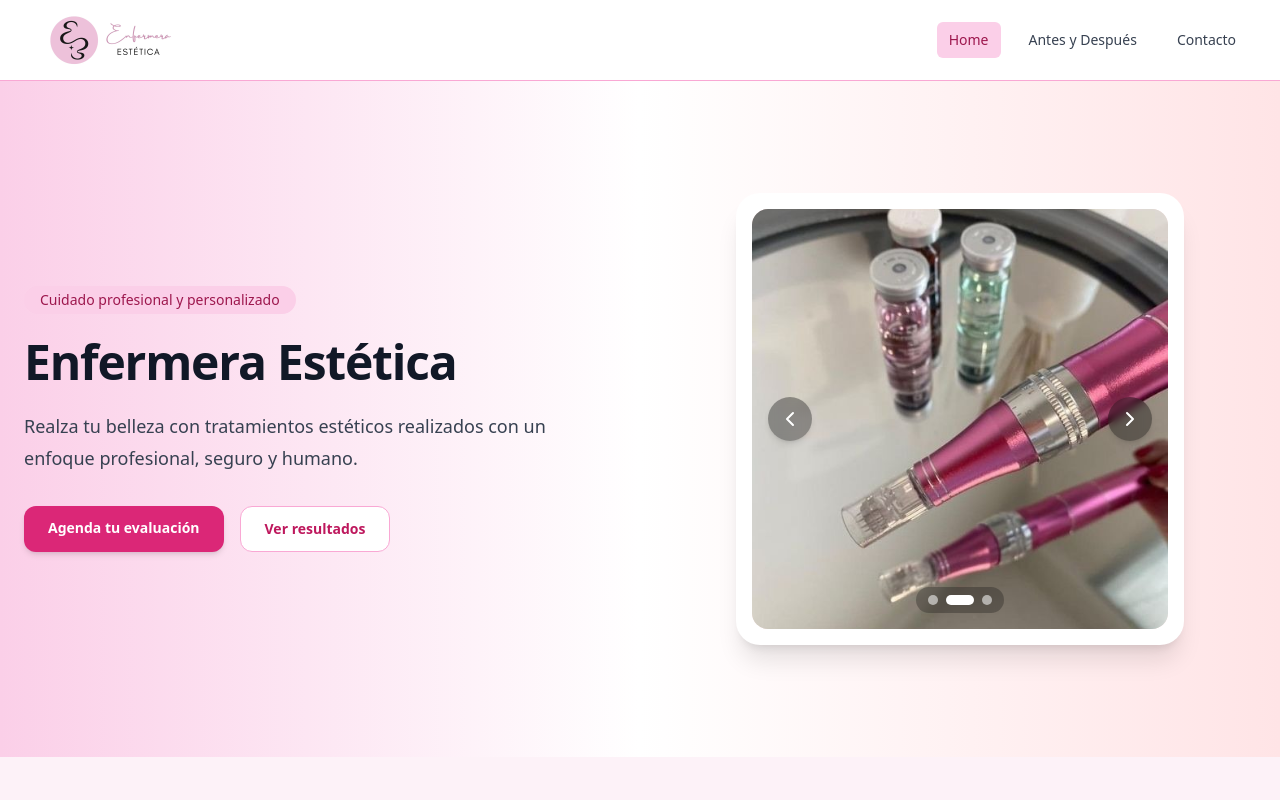
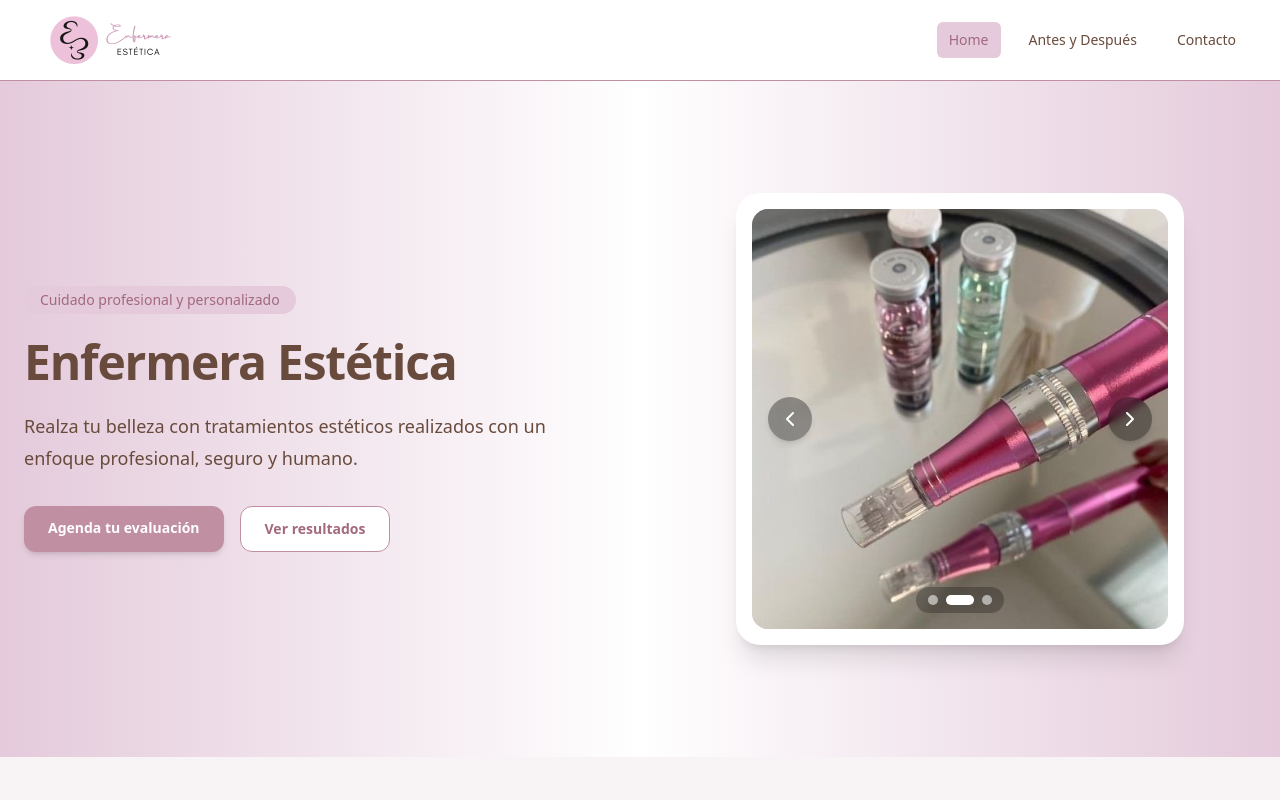
Before and after one commit to NChavezC/EnfEstPage, a React (Vite) app: page /home in a window 1280 px wide. Shown: the top 800 px of the page. Built offline with nearby package versions, Linux system fonts and the light colour scheme.

Commit message:
Update site color palette

```diff
--- a/src/index.css
+++ b/src/index.css
@@ -5,24 +5,24 @@
 @layer base {
   :root {
     /* Primary brand colors */
-    --color-primary: #db2777;
-    --color-primary-hover: #be185d;
-    --color-primary-dark: #9d174d;
+    --color-primary: #c08fa2;
+    --color-primary-hover: #a2697f;
+    --color-primary-dark: #a2697f;
 
     /* Backgrounds and surfaces */
-    --color-background: #fdf2f8;
+    --color-background: #f8f3f5;
     --color-surface: #ffffff;
-    --color-surface-soft: #ffe4e6;
-    --color-highlight: #fbcfe8;
+    --color-surface-soft: #e4cadb;
+    --color-highlight: #e4cadb;
 
     /* Typography */
-    --color-heading: #111827;
-    --color-body: #374151;
-    --color-muted: #4b5563;
+    --color-heading: #694b3d;
+    --color-body: #694b3d;
+    --color-muted: #8a7167;
 
     /* Borders and interactive states */
-    --color-border: #f9a8d4;
-    --color-focus: #db2777;
+    --color-border: #c08fa2;
+    --color-focus: #a2697f;
   }
 
   html {
```
